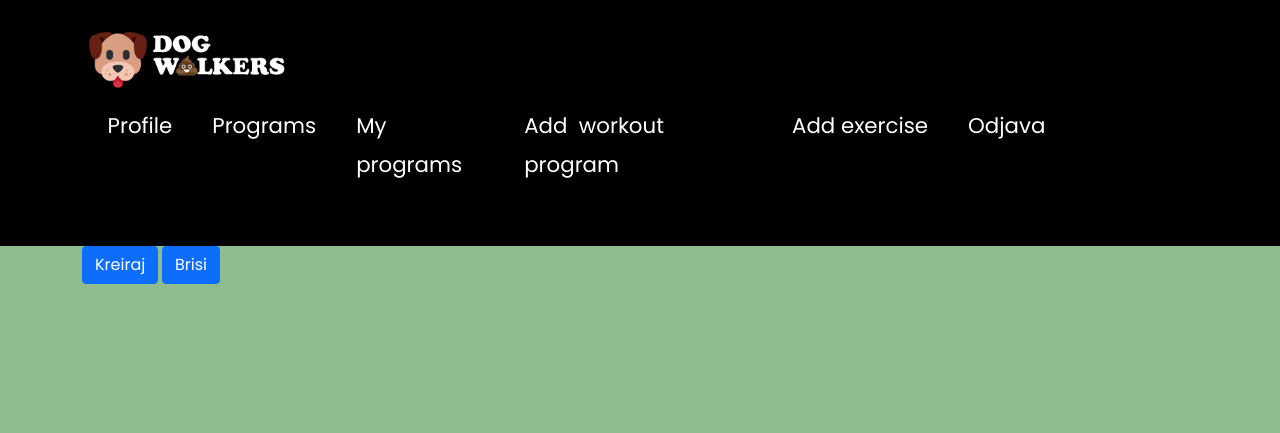
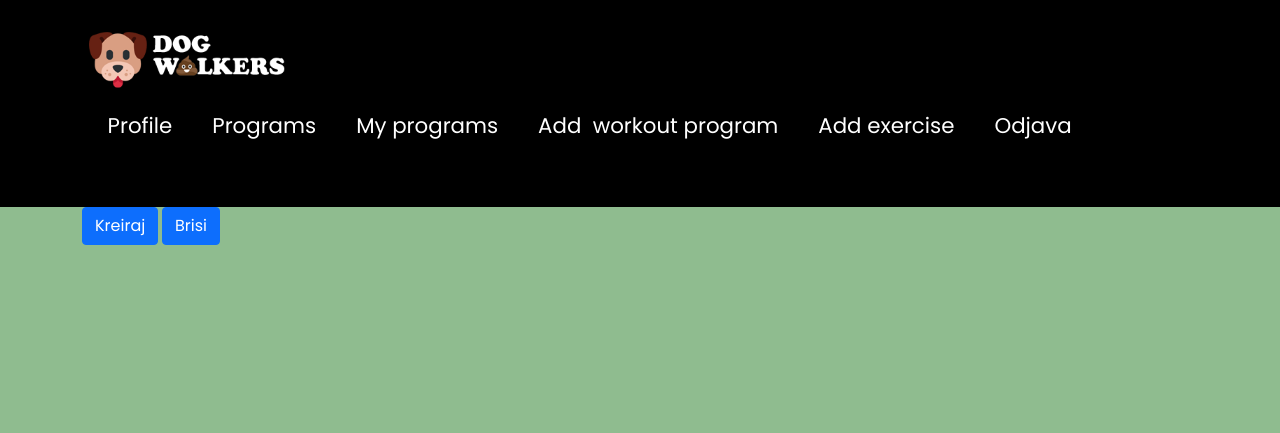
Before and after one commit to jarcM/Diplomska, a Node server app: page /db in a window 1280 px wide. Shown: the top 433 px of the page. Run offline with Node 20, Linux system fonts and the light colour scheme; some libraries are stand-ins or nearby versions.

Commit message:
fixed formating

```diff
--- a/app_server/views/layout.hbs
+++ b/app_server/views/layout.hbs
@@ -64,7 +64,7 @@
                             aria-controls="navbarSupportedContent" aria-expanded="false" aria-label="Toggle navigation">
                         <span class="navbar-toggler-icon"></span>
                     </button>
-                    <div class="collapse navbar-collapse" id="navbarSupportedContent">
+                    <div class="collapse navbar-collapse" id="navbarSupportedContent" style="white-space: nowrap;">
                         <ul class="navbar-nav mr-auto">
 
                             <li class="nav-item">
@@ -76,7 +76,7 @@
                             <li class="nav-item">
                                 <a class="nav-item nav-link" href="/oglasi">My programs</a>
                             </li>
-                            <li class="nav-item" style="width:290px">
+                            <li class="nav-item" style="">
                                 <a class="nav-item nav-link" href="/objava">Add&nbsp workout program</a>
                             </li>
                             <li class="nav-item">
```
